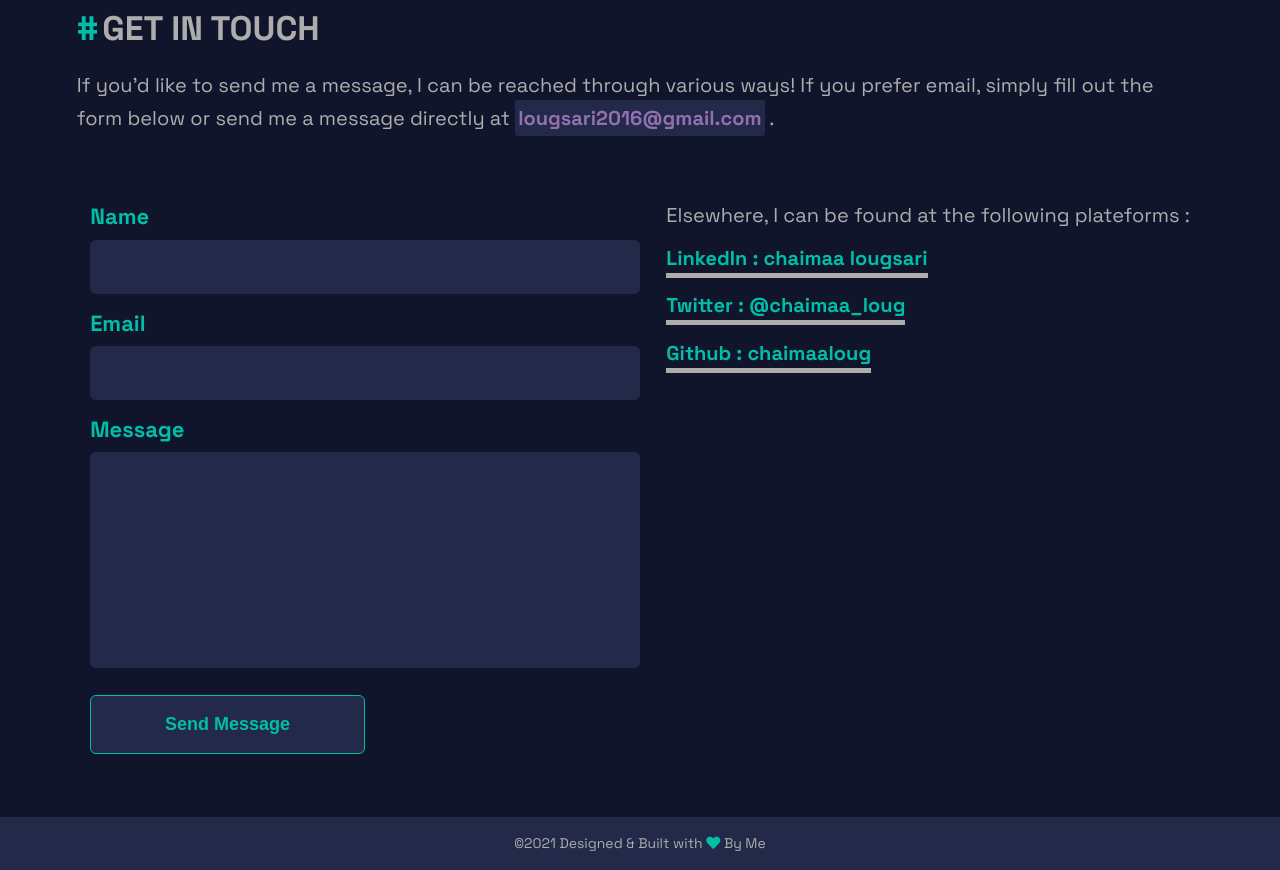
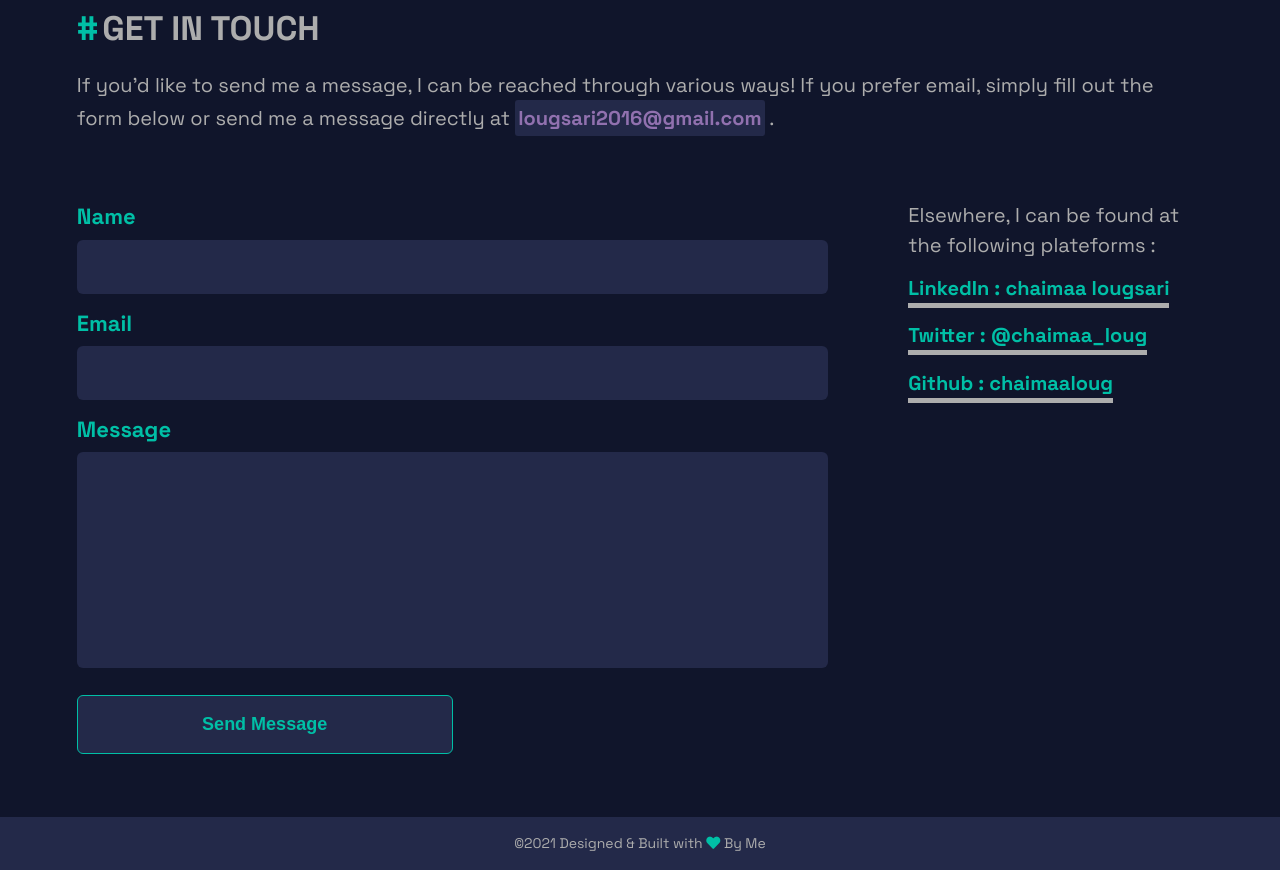
Before and after one commit to chaimaaloug/chaimaa-portfolio, a plain HTML site: page index.html in a window 1280 px wide. Shown: the part 2590-3460 px from the top of the page. Drawn offline with nearby package versions, Linux system fonts and the light colour scheme; a web font is replaced by a local one.

Commit message:
contact form

```diff
--- a/css/_home.scss
+++ b/css/_home.scss
@@ -191,14 +191,25 @@
 
 /* ========================= CONTACT SECTION STYLES  ========================= */
 
+.thanksMessage {
+  text-align: center;
+
+  padding: 11rem;
+}
+
+.message {
+  padding-top: 5rem;
+}
 .contact {
   padding-top: 3rem;
   margin: auto;
   width: 88%;
-  .row {
-    align-items: flex-start;
-    padding-top: 4rem;
+  .flex {
+    display: flex;
+    gap: 5rem;
+    margin-top: 4rem;
   }
+
   .mailStyle {
     background-color: $back;
     border-radius: 3px;
@@ -246,14 +257,15 @@ input[type="email"] {
   margin: 0.4em auto 0.8em auto;
 }
 
-input[type="submit"] {
+button[type="submit"] {
   background-color: $back;
   color: $white;
   font-size: 16px;
   border-radius: 6px;
   padding: 18px;
   border: 0;
-  width: 100%;
+  width: 50%;
+
   margin: 0.4em auto 0.8em auto;
   border: 1px solid $secondary;
   color: $secondary;
--- a/css/styles.scss
+++ b/css/styles.scss
@@ -2,4 +2,3 @@
 @import "./mobile";
 @import "./utilities";
 @import "./home";
-@import "./projects";
--- a/index.html
+++ b/index.html
@@ -21,8 +21,6 @@
     <!--************* HEADER SECTION ****************-->
 
     <header class="main">
-
-
         <nav class="row fixedMenu">
 
             <img src="img/logo.svg" alt="" class="logo">
@@ -43,9 +41,6 @@
             <a href="resume/chaimaaCV.pdf" target="_blank" class="resumeBtn">Resume</a>
 
         </nav>
-
-
-
     </header>
 
 <!--************* SHOWCASE SECTION ****************-->
@@ -247,32 +242,28 @@
 <!-- CONTACT ME SECTION -->
 
 
-<div class="contact">
+<div class="contact" id="contact">
 
     <h2 class="title">#<span class="titleColor">Get in touch</span></h2>
 
     <p class="contactText">If you'd like to send me a message, I can be reached through various ways! If you prefer email, simply fill out the form below or send me a message directly at <a href="mailto:lougsari2016@gmail.com"><span class="mailStyle">lougsari2016@gmail.com</span></a> .</p>
 
-     <div class="row">
+     <div class="flex">
+            <form action="https://formsubmit.co/lougsari2016@gmail.com" method="POST">
+                <input type="hidden" name="_captcha" value="false">
+                <input type="hidden" name="_next" value="https://chaimalougsari.netlify.app/thanks.html">
 
-         <form method="POST" action="">
-             <div class="formBloc">
-                 <label for="fname">Name</label>
-                 <input type="text" id="fname" name="firstname">
-             </div>
+                <label for="fname">Name</label>
+                <input type="text" name="name" required >
 
-             <div class="formBloc">
-                 <label for="lname">Email</label>
-                 <input type="email" id="email" name="email">
-             </div>
+                <label for="lname">Email</label>
+                <input type="email" name="email" required>
+                <label for="lname">Message</label>
+                <textarea name="message" rows="10" cols="40"></textarea>
+                <button type="submit" class="formBtn">Send Message</button>
+           </form>
 
-             <div class="formBloc">
-                 <label for="lname">Message</label>
-                 <textarea name="message" rows="10" cols="40"></textarea>
-             </div>
 
-             <input type="submit" class="formBtn" value="Send Message">
-         </form>
 
          <div class="addInfo">
            <p class="contactText">Elsewhere, I can be found at the following plateforms : </p>
@@ -283,7 +274,7 @@
              </div>
          </div>
 
-     </div>
+    </div>
 
 </div>
 
```
Also changed, not shown: projects.html (deleted, +0 -290 lines), thanks.html (added, +52 -0 lines), css/_projects.scss (added), css/styles.css, 1 other file.
